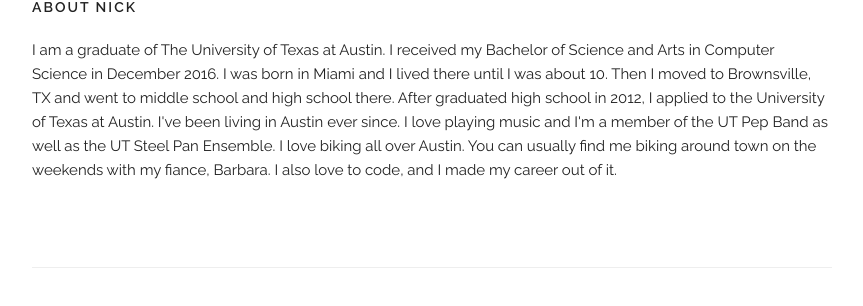
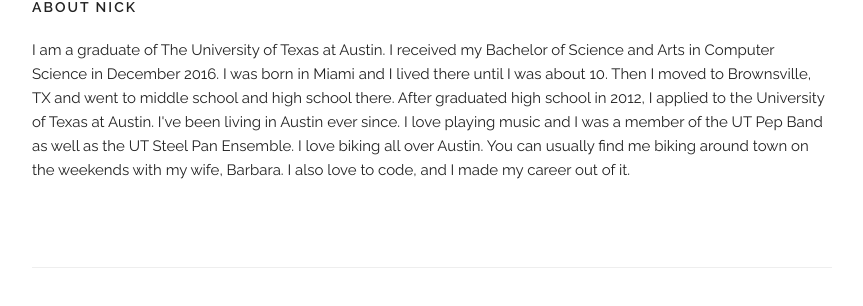
Before and after one commit to PresidentNick/presidentnick.github.io, a Jekyll site: the page index.html, which Jekyll copies as it is, in a window 1280 px wide and 900 px high, scrolled down 613 px. Shown: the part 219-525 px from the top of the window, without its empty margins (208-1071 px from the left). Built offline with Jekyll 4.4.1, drawn with Linux system fonts in a browser that asks for light colours; nearby versions of some CDN libraries; comment, search, counter and statistics services are not loaded.

Commit message:
Update index.html

```diff
--- a/index.html
+++ b/index.html
@@ -127,9 +127,9 @@
       to middle school and high school there. After graduated high
       school in 2012, I applied to the University of Texas at Austin.
       I've been living in Austin ever since. I love playing music and
-      I'm a member of the UT Pep Band as well as the UT Steel Pan
+      I was a member of the UT Pep Band as well as the UT Steel Pan
       Ensemble. I love biking all over Austin. You can usually find
-      me biking around town on the weekends with my fiance, Barbara.
+      me biking around town on the weekends with my wife, Barbara.
       I also love to code, and I made my career out of it.
       <!-- I'm currently learning how to create
           responsive websites by using the <a href="http://getskeleton.com">skeleton framework</a>, which is what you're seeing right now.
```
